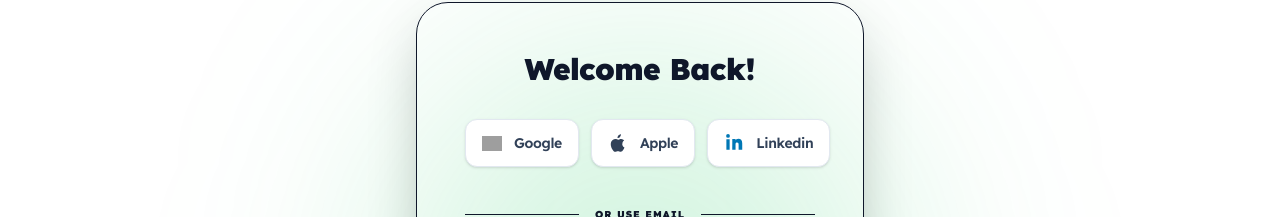
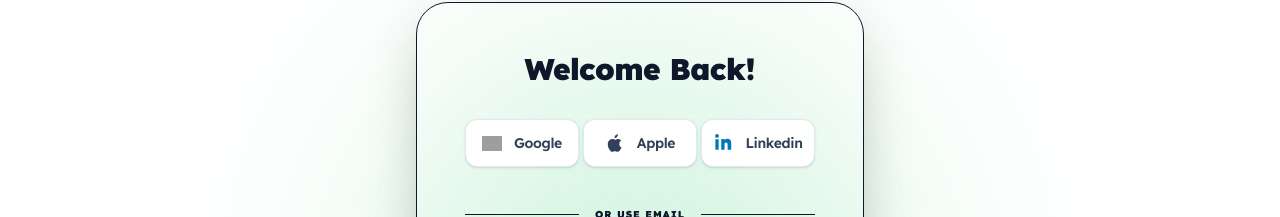
Before and after one commit to marcusarfolabi/greenlight_frontend, a Next.js app: page /login in a window 1280 px wide. Shown: the part 166-383 px from the top of the page. Built offline with nearby package versions, Linux system fonts and the light colour scheme; grey boxes are pictures that could not be loaded.

Commit message:
adjusted the social logins buttons

```diff
--- a/app/(auth-subdomain)/login/page.tsx
+++ b/app/(auth-subdomain)/login/page.tsx
@@ -46,6 +46,7 @@ export default function LoginPage() {
             </div>
 
             <SocialAuthSection activeProvider={activeProvider} onProviderClick={handleSocialLogin} />
+
             <form onSubmit={handleLogin} className="space-y-4">
                 <ArenaInput
                     label="Email or Username"
--- a/app/components/common/SocialAuthSection.tsx
+++ b/app/components/common/SocialAuthSection.tsx
@@ -18,7 +18,7 @@ export function SocialAuthSection({
     return (
         <>
             <div className="space-y-3">
-                <div className="flex items-center gap-3 w-full">
+                <div className="flex items-center gap-1 w-full">
                     {SOCIAL_PROVIDERS.map((provider) => (
                         <SocialButton
                             key={provider}
--- a/app/components/common/SocialButton.tsx
+++ b/app/components/common/SocialButton.tsx
@@ -18,7 +18,7 @@ export const SocialButton = ({ provider, isLoading, className, ...props }: Socia
             type="button"
             disabled={isLoading}
             className={clsx(
-                "group relative cursor-pointer w-full h-12 px-4 rounded-xl transition-all duration-200",
+                "group relative cursor-pointer w-full h-12 px-2 rounded-xl transition-all duration-200",
                 "flex items-center justify-center gap-3 border",
                 "text-sm font-semibold tracking-tight",
                 "bg-white text-slate-700 border-slate-200 shadow-sm",
```
